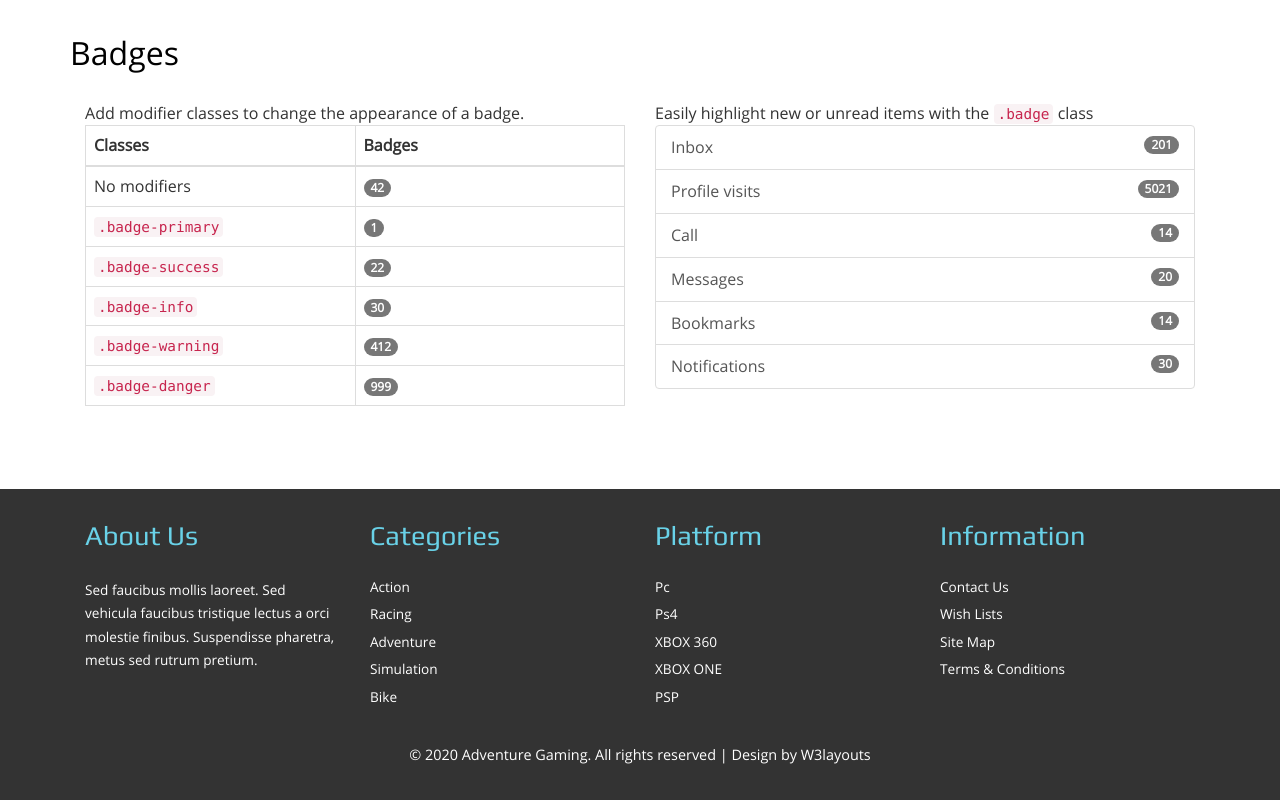
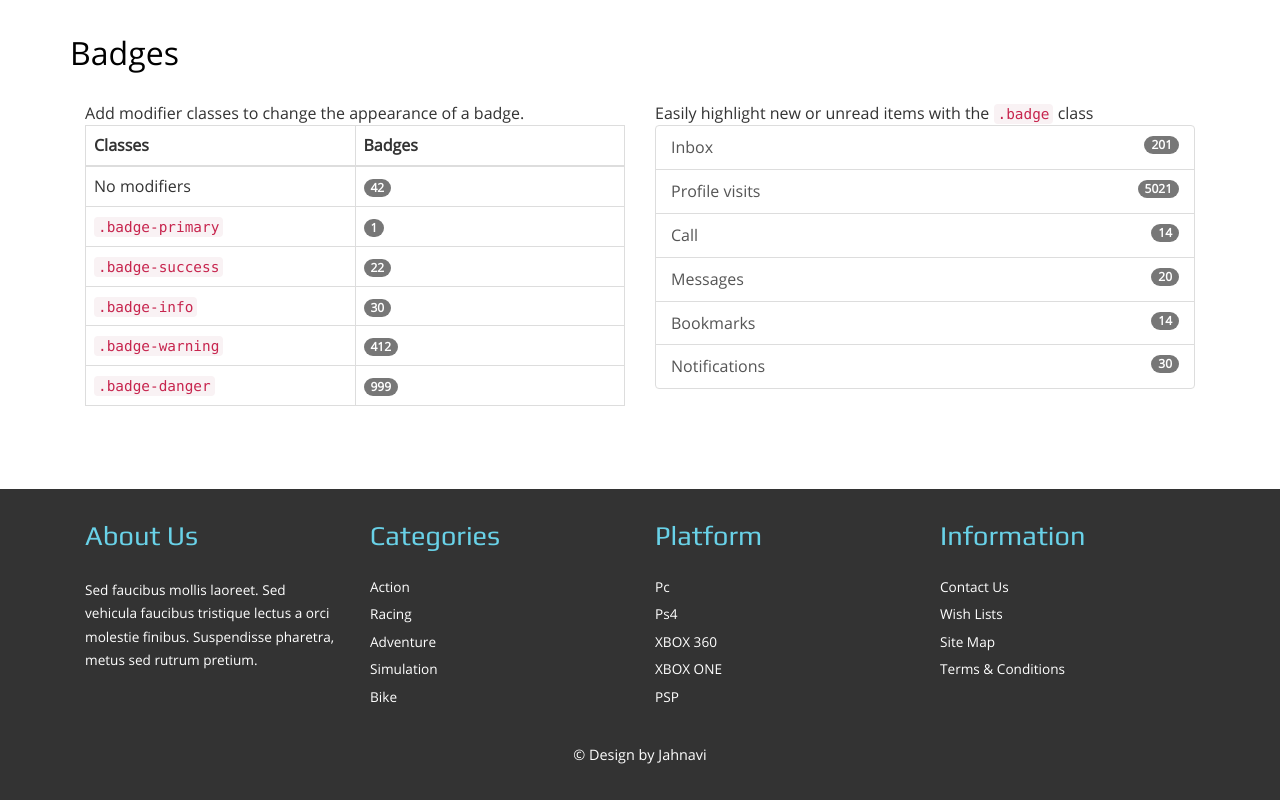
Before and after one commit to Battulajahnavi/frtpro, a plain HTML site: page typo.html in a window 1280 px wide. Shown: the part 3360-4160 px from the top of the page. Drawn offline with Linux system fonts and the light colour scheme; files whose address does not match are found by name.

Commit message:
Add files via upload

```diff
--- a/typo.html
+++ b/typo.html
@@ -1,11 +1,7 @@
-<!--A Design by W3layouts
-Author: W3layout
-Author URL: http://w3layouts.com
--->
 <!DOCTYPE HTML>
 <html>
 <head>
-<title>Adventure Gaming a Games a Category Flat Bootstarp Responsive Website Template | Typography :: w3layouts</title>
+<title>Adventure Gaming</title>
 <link href="css/bootstrap.css" rel='stylesheet' type='text/css' />
 <!-- jQuery (necessary JavaScript plugins) -->
 <script src="js/bootstrap.js"></script>
@@ -428,7 +424,7 @@ Smartphone Compatible web template, free webdesigns for Nokia, Samsung, LG, Sony
 <!---->
 <div class="copywrite">
 	 <div class="container">
-		 <p> © 2020 Adventure Gaming. All rights reserved | Design by <a href="http://w3layouts.com/">W3layouts</a></p>
+		 <p> © Design by Jahnavi</p>
 	 </div>
 </div>
 <!---->
```
Also changed, not shown: about.html (+2 -6 lines), contact.html (+2 -6 lines), gallery.html (+2 -6 lines), index.html (+2 -6 lines), reviews.html (+2 -6 lines), single.html (+2 -6 lines).
